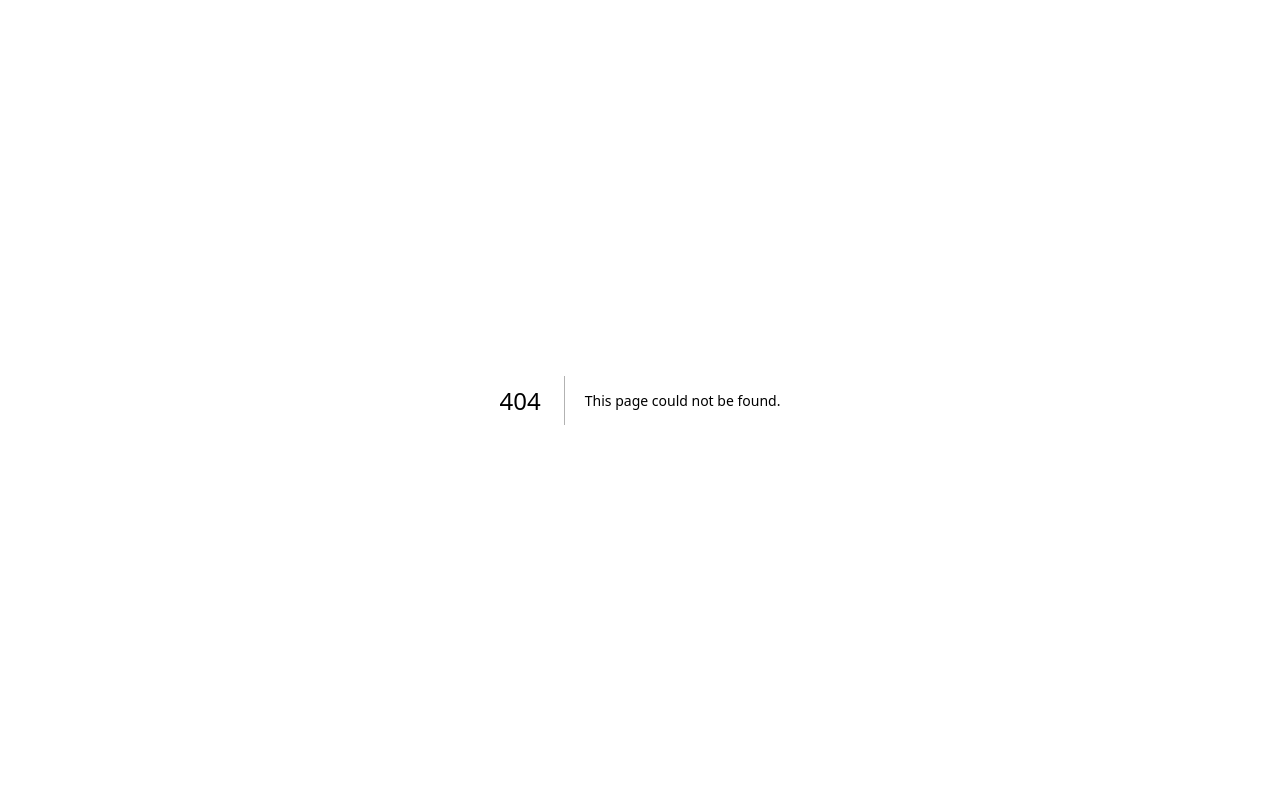
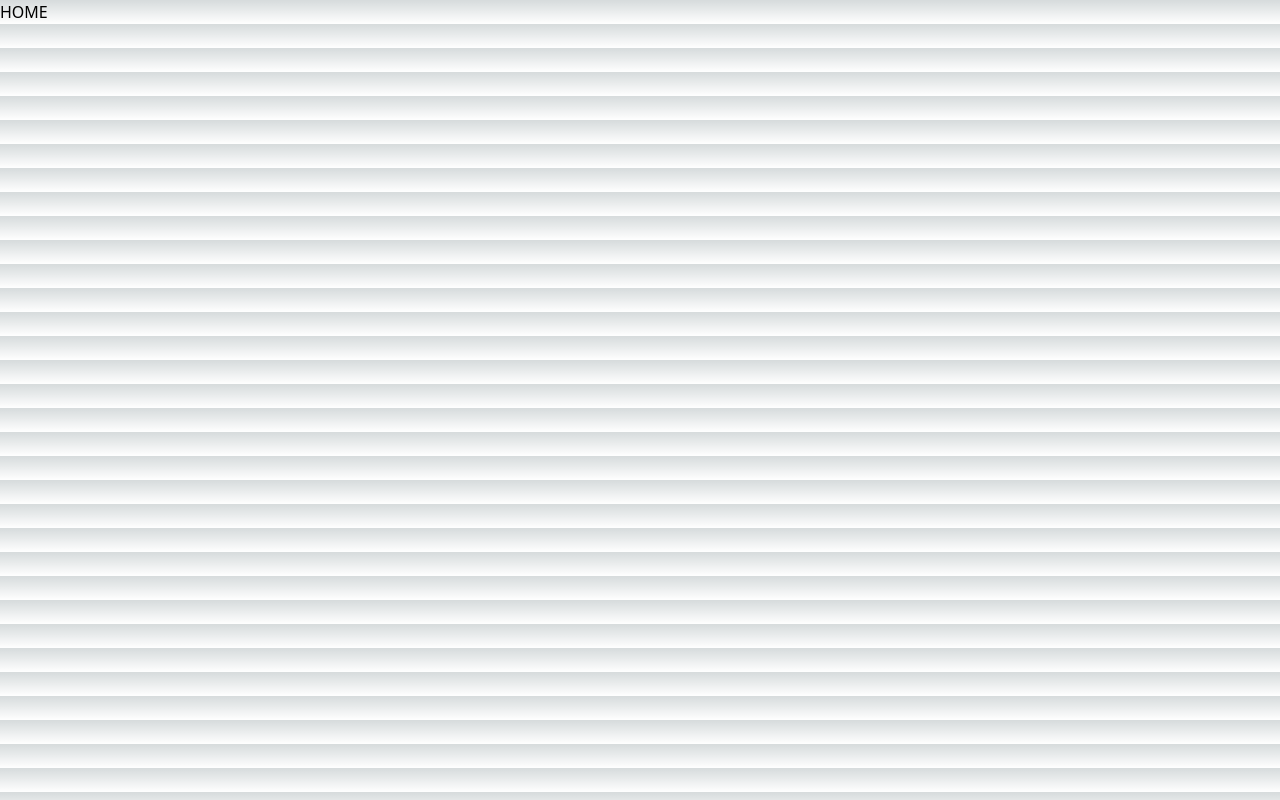
Before and after one commit to ADS2024-2-LocaEspaco/LocacaoEspacoFE, a Next.js app: page /reservas/gerenciarReservas in a window 1280 px wide. Before the commit this address had no page. Built offline with nearby package versions, Linux system fonts and the light colour scheme.

Commit message:
corrigindo falhas

```diff
--- a/src/pages/_document.tsx
+++ b/src/pages/_document.tsx
@@ -5,8 +5,8 @@ export default function Document() {
     <Html lang="en">
       <Head>
       <link rel="preconnect" href="https://fonts.googleapis.com" />
-      <link rel="preconnect" href="https://fonts.gstatic.com" crossOrigin="true" />
-      <link href="https://fonts.googleapis.com/css2?family=Material+Icons+Sharp" rel="stylesheet" />
+      <link rel="preconnect" href="https://fonts.gstatic.com" crossOrigin="anonymous" />
+      <link href="https://fonts.googleapis.com/css2?family=Material+Icons+Round" rel="stylesheet" />
       </Head>
       <body>
         <Main />
--- a/src/pages/reservas/components/Tabela.tsx
+++ b/src/pages/reservas/components/Tabela.tsx
@@ -16,7 +16,7 @@ const Tabela: React.FC = () => {
         { id: 1, data: '2024-09-01', status: 'Pendente', imovel: 'Casa 1', nome: 'João', periodo: '10h-12h', aprovado: false, recusado: false },
         { id: 2, data: '2024-09-02', status: 'Confirmado', imovel: 'Casa 2', nome: 'Maria', periodo: '14h-16h', aprovado: false, recusado: false },
         { id: 3, data: '2024-09-01', status: 'Pendente', imovel: 'Casa 3', nome: 'Pedro', periodo: '10h-12h', aprovado: false, recusado: false },
-        { id: 4, data: '2024-09-02', status: 'Confirmado', imovel: 'Casa 4', nome: 'Ana', periodo: '14h-16h', aprovado: false, recusado: false },
+        { id: 4, data: '2024-09-02', status: 'Pendente', imovel: 'Casa 4', nome: 'Ana', periodo: '14h-16h', aprovado: false, recusado: false },
     ]);
 
     const handleAprovar = (id: number) => {
--- /dev/null
+++ b/src/pages/reservas/gerenciarReservas.tsx
@@ -0,0 +1,12 @@
+import React from "react"
+
+export default function reserve() {
+    return(
+        <div>
+            <p>
+                HOME
+            </p>
+        </div>
+    )
+
+}
--- /dev/null
+++ b/tailwind.config.js
@@ -0,0 +1,8 @@
+/** @type {import('tailwindcss').Config} */
+module.exports = {
+  content: [],
+  theme: {
+    extend: {},
+  },
+  plugins: [],
+}
```
Also changed, not shown: public/icons/logo.svg (added), src/pages/api/anuncio/imovelService.ts (added).
